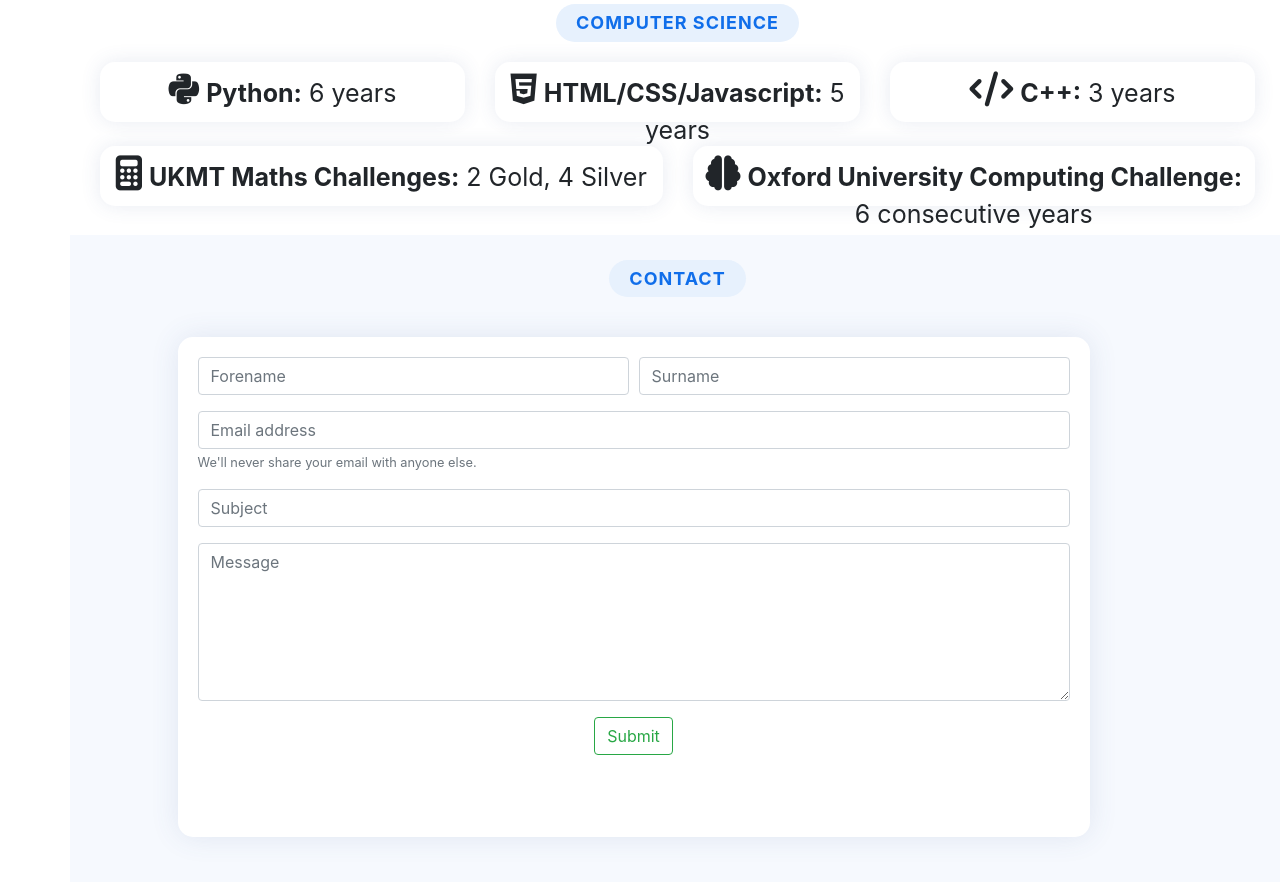
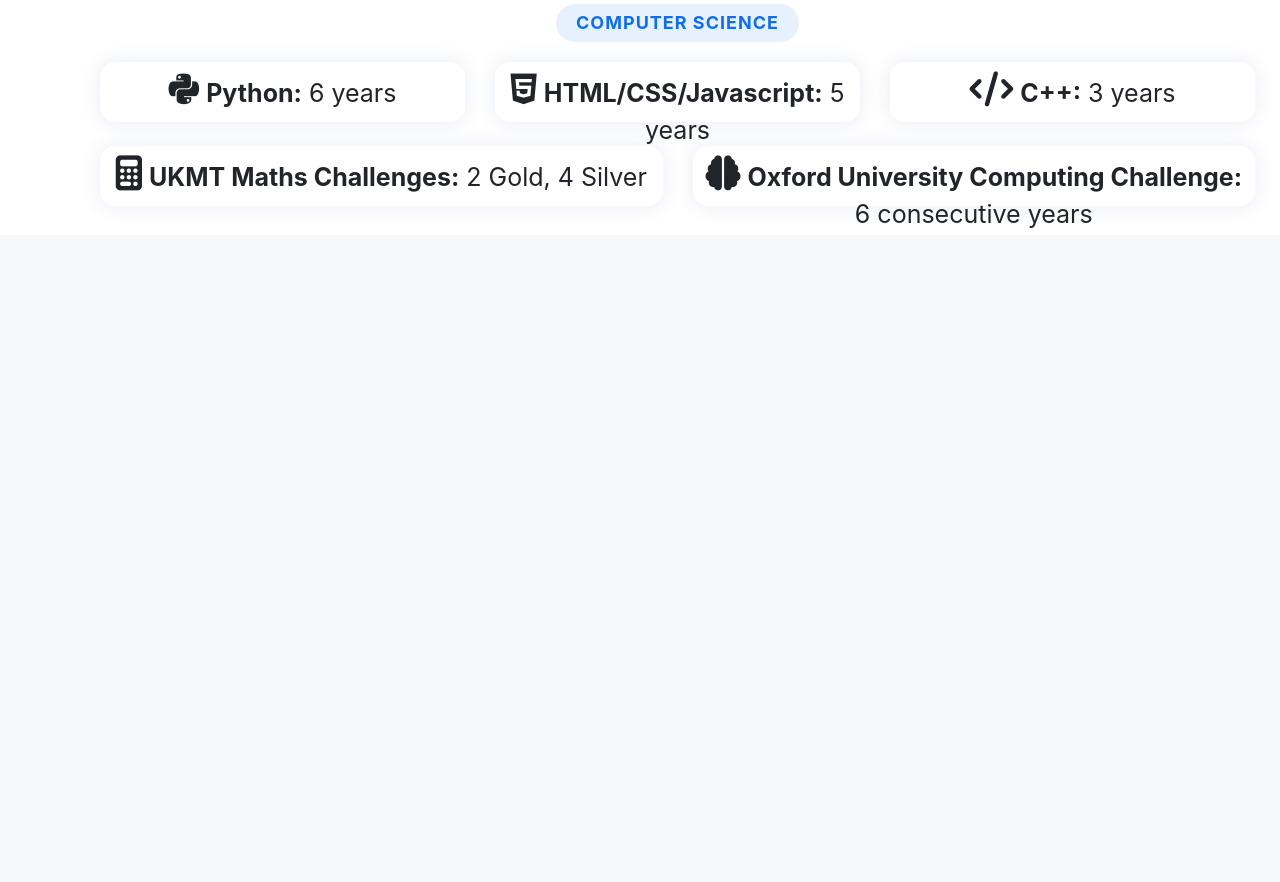
Before and after one commit to K-Mehanna/Portfolio-Website, a Python web app: template templates/vert.html in a window 1280 px wide. Shown: the part 1650-2532 px from the top of the page. After the commit the page ends 1878 px from the top, so only its background shows below. Run offline with Jinja, Linux system fonts and the light colour scheme; the template is opened without the code that fills it, so the values that code supplies are empty; some libraries are stand-ins or nearby versions.

Commit message:
Remove form to make vert.html static

```diff
--- a/templates/vert.html
+++ b/templates/vert.html
@@ -195,53 +195,6 @@
             </div>
         </section>
 
-        <section class="main" id="contact">
-
-            <div class="title">
-                <h2>Contact</h2>
-            </div>
-
-            <div class="container">
-                <div class="contact" data-aos="zoom-in-left"  data-aos-once="true">
-
-                    <form action="/vert" method="post">
-                        <div class="form-row">
-
-                            <div class="form-group col-lg-6">
-                                <input type="text" class="form-control" placeholder="Forename" name="forename">
-                            </div>
-
-                            <div class="form-group col-lg-6">
-                                <input type="text" class="form-control" placeholder="Surname" name="surname">
-                            </div>
-
-                        </div>
-
-                        <div class="form-group">
-                            <input type="email" class="form-control" placeholder="Email address" aria-describedby="emailHelp" name="email">
-                            <small id="emailHelp" class="form-text text-muted">We'll never share your email with anyone else.</small>
-                        </div>
-
-                        <div class="form-group">
-                            <input type="text" class="form-control" placeholder="Subject" name="subject">
-                        </div>
-
-                        <div class="form-group">
-                            <textarea class="form-control" rows="6" placeholder="Message" name="message"></textarea>
-                        </div>
-
-                        <div class="button">
-                            <button type="submit" class="btn btn-outline-success" value="Submit">Submit</button>
-                        </div>
-                    </form>
-
-                </div>
-            </div>
-
-        </section>
-
-
-
         <!-- Required for Bootstrap -->
         <script src="https://code.jquery.com/jquery-3.2.1.slim.min.js" integrity="sha384-KJ3o2DKtIkvYIK3UENzmM7KCkRr/rE9/Qpg6aAZGJwFDMVNA/GpGFF93hXpG5KkN" crossorigin="anonymous"></script>
         <script src="https://cdnjs.cloudflare.com/ajax/libs/popper.js/1.12.9/umd/popper.min.js" integrity="sha384-ApNbgh9B+Y1QKtv3Rn7W3mgPxhU9K/ScQsAP7hUibX39j7fakFPskvXusvfa0b4Q" crossorigin="anonymous"></script>
```
